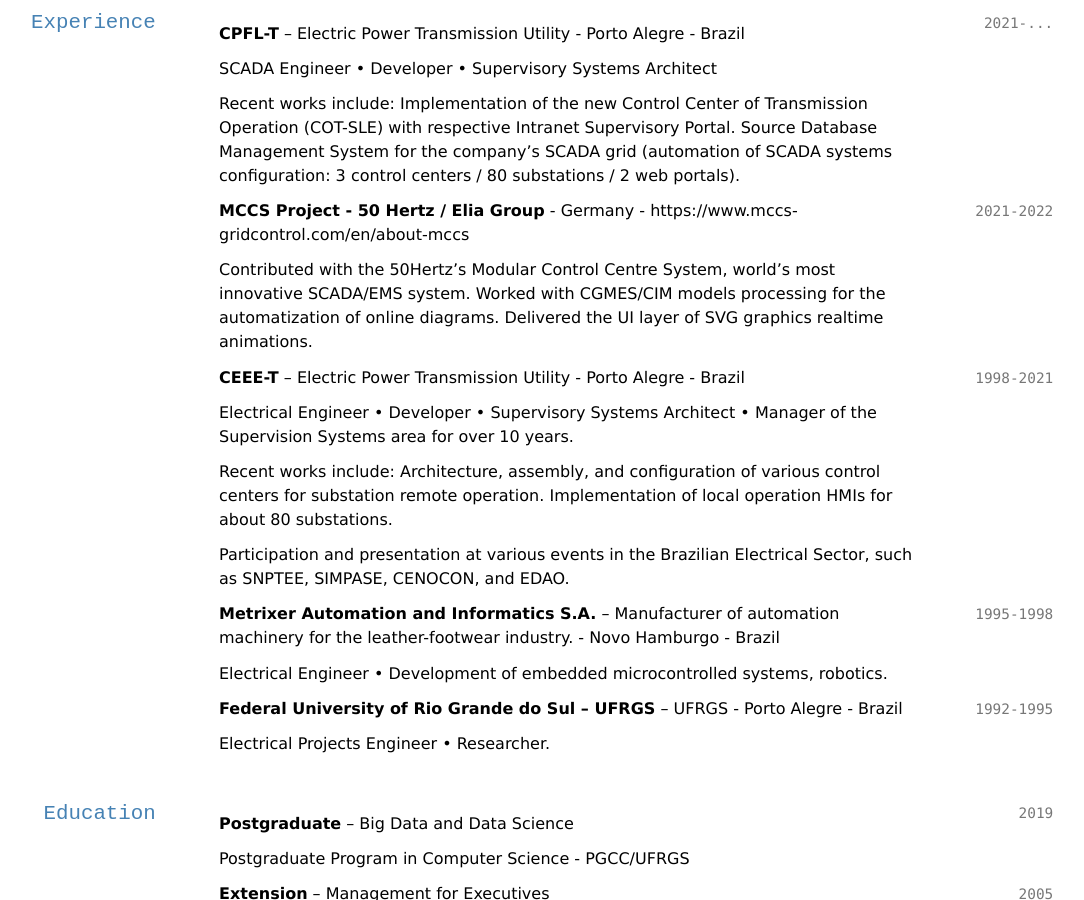
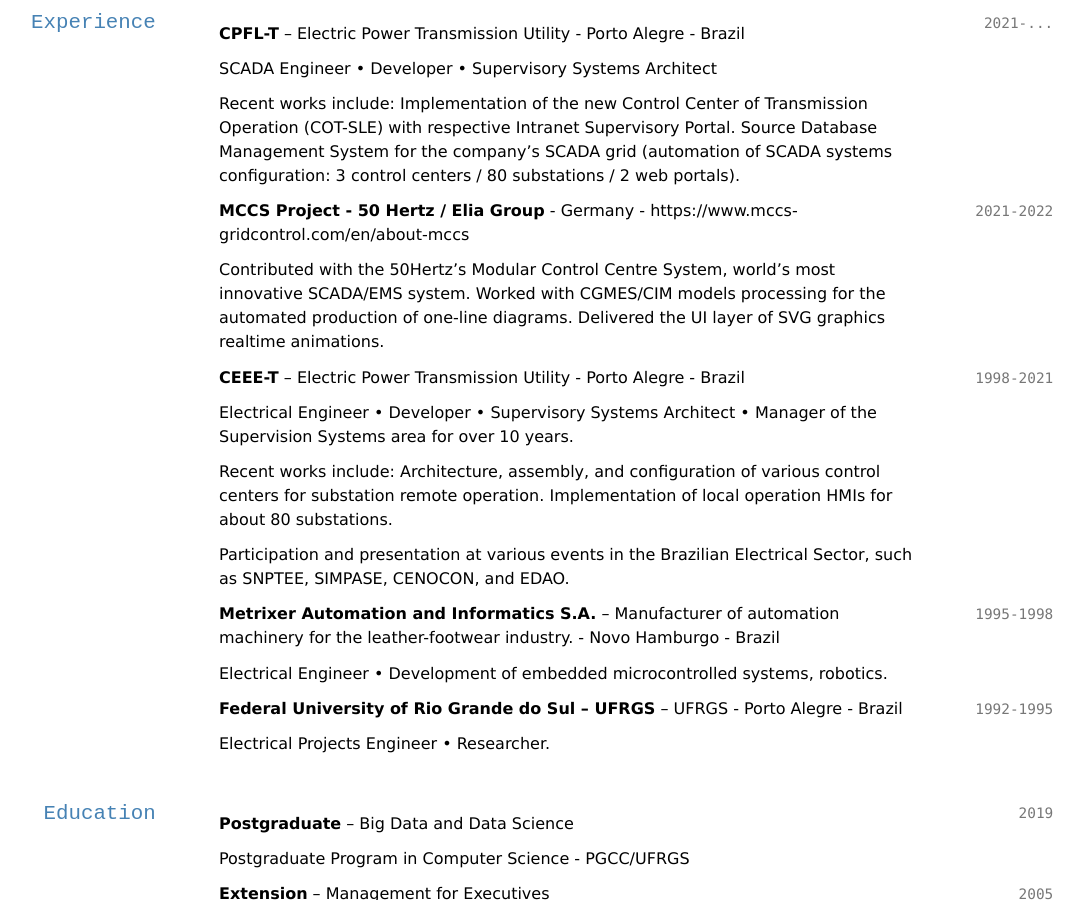
Before and after one commit to riclolsen/cv, a Jekyll site: the page built from index-en.md, in a window 1280 px wide and 900 px high, scrolled down 927 px. Shown: the whole window, without its empty margins (113-1197 px from the left). Built offline with Jekyll 4.4.1, drawn with Linux system fonts in a browser that asks for light colours; nearby versions of some CDN libraries.

Commit message:
Update index-en.md

```diff
--- a/index-en.md
+++ b/index-en.md
@@ -55,7 +55,7 @@ Recent works include: Implementation of the new Control Center of Transmission O
 
 **MCCS Project - 50 Hertz / Elia Group** - Germany - https://www.mccs-gridcontrol.com/en/about-mccs
 
-Contributed with the 50Hertz’s Modular Control Centre System, world's most innovative SCADA/EMS system. Worked with CGMES/CIM models processing for the automatization of online diagrams. Delivered the UI layer of SVG graphics realtime animations.
+Contributed with the 50Hertz’s Modular Control Centre System, world's most innovative SCADA/EMS system. Worked with CGMES/CIM models processing for the automated production of one-line diagrams. Delivered the UI layer of SVG graphics realtime animations.
 
 `1998-2021`
 
```
